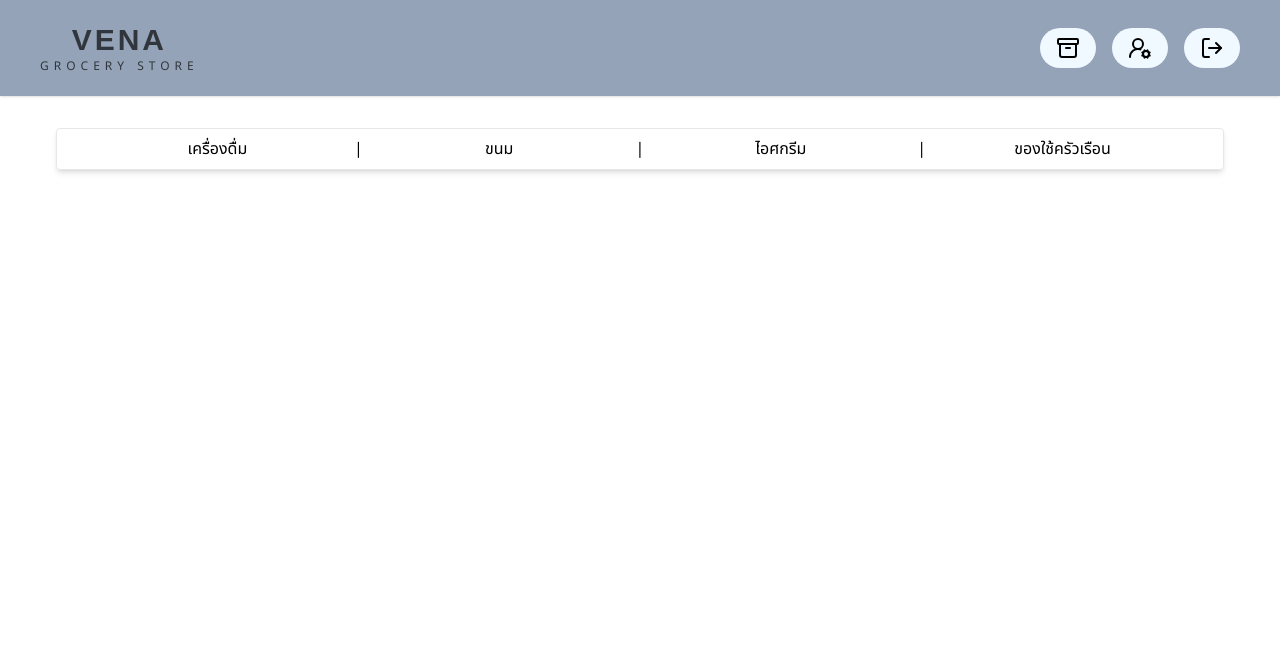
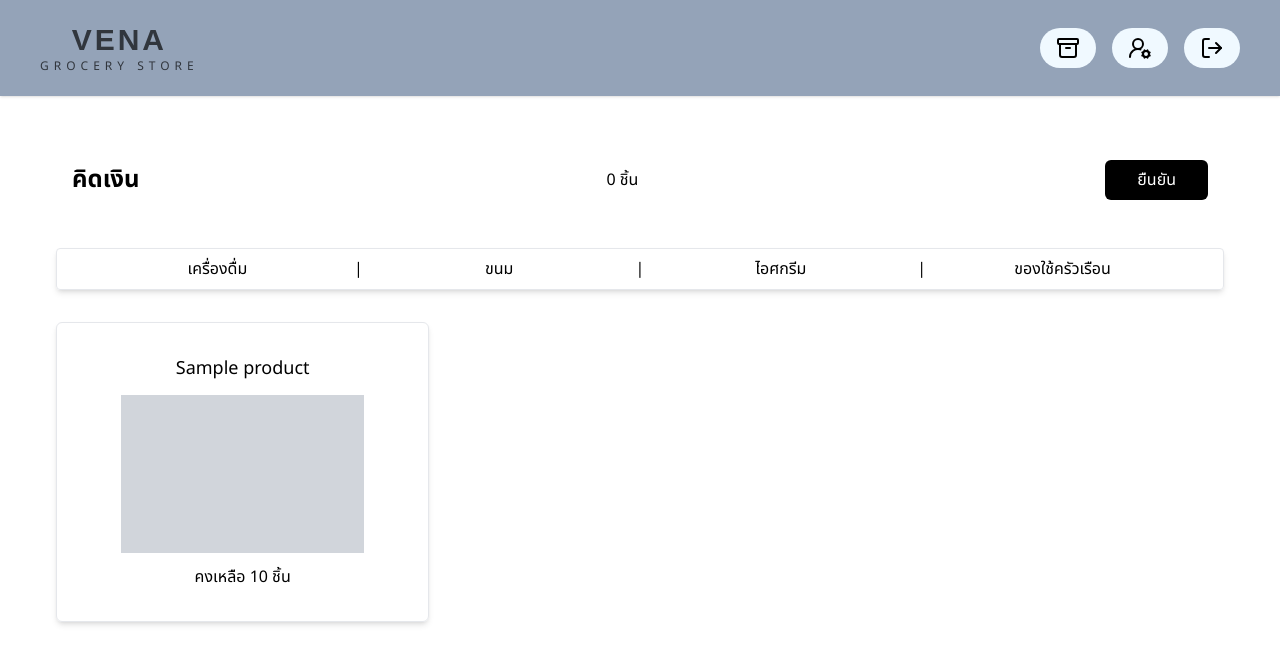
Before and after one commit to DefinitelyNotJay/SGM, a Django app: page /payment in a window 1280 px wide. Shown: the top 664 px of the page. Run offline with Django 5.2, Linux system fonts and the light colour scheme; tables that the repository leaves empty hold one stand-in row (values such as "Sample post"); some libraries are stand-ins or nearby versions; some web fonts are replaced.

Commit message:
inventory ui work fine

```diff
--- a/SGM/store/templates/employee/customer_form.html
+++ b/SGM/store/templates/employee/customer_form.html
@@ -13,18 +13,18 @@
 {% endblock nav %}
 {% block content %}
 <form method="post" class="flex flex-col flex-1 gap-3 mx-auto max-w-sm mt-20">
-    <h1 class="text-3xl text-center font-semibold mb-4">
+    <h1 class="text-3xl  text-center font-semibold mb-4">
     {% if isCreate %}
         สมัครสมาชิกใหม่
     {% else%}
         แก้ไขข้อมูลสมาชิก
     {% endif %}
-        </h1>
     {% csrf_token %}
     <div class="flex flex-col">
         <label for='{{ form.username.id_for_label }}'>ชื่อผู้ใช้หรือเบอร์โทรศัพท์</label>
         {{form.username|add_class:"p-2 border rounded focus:border-blue-300"}}
         {{form.username.errors}}
+
     </div>
     <div class="flex flex-col">
         <label for='{{ form.nickname.id_for_label }}'>ชื่อเล่น</label>
--- a/SGM/store/templates/employee/employee_layout.html
+++ b/SGM/store/templates/employee/employee_layout.html
@@ -1,33 +1,28 @@
 <!DOCTYPE html>
 <html lang="en">
   <head>
-    <meta charset="UTF-8">
-    <meta name="viewport" content="width=device-width, initial-scale=1.0">
+    <meta charset="UTF-8" />
+    <meta name="viewport" content="width=device-width, initial-scale=1.0" />
     <title>{% block title %} layout {% endblock %}</title>
     <script src="https://cdn.tailwindcss.com"></script>
-    <link rel="preconnect" href="https://fonts.googleapis.com">
-    <link href="https://fonts.googleapis.com/css2?family=Noto+Sans+Thai:wght@100..900&display=swap" rel="stylesheet">
+    <link rel="preconnect" href="https://fonts.googleapis.com" />
+    <link
+      href="https://fonts.googleapis.com/css2?family=Noto+Sans+Thai:wght@100..900&display=swap"
+      rel="stylesheet"
+    />
     <style>
       body {
-            font-family: 'Noto Sans Thai', sans-serif;
+        font-family: "Noto Sans Thai", sans-serif;
       }
     </style>
 
-    {% block nav %}
-    {% endblock %}
-
-    {% block head %}
-    {% endblock %}
+    {% block nav %} {% endblock %} {% block head %} {% endblock head %}
   </head>
 
   <body class="w-screen">
-    <div class="px-14 py-8">
-        {% block content %}
+    <div class="px-14 py-8">{% block content %} {% endblock content %}</div>
+  </body>
+  {% block script %}
+  <script src="/"></script>
   {% endblock %}
-    </div>
-    {% block script %}
-
-    {% endblock %}
-
-</body>
 </html>
--- a/SGM/store/templates/employee/payment.html
+++ b/SGM/store/templates/employee/payment.html
@@ -1,14 +1,77 @@
-{% extends './employee_layout.html' %}
-{% block title %} Home {% endblock %}
-<script src="https://cdn.tailwindcss.com"></script>
+{% extends "./employee_layout.html" %}
+{% block title %}
+Home Page
+{% endblock %}
 {% block nav %}
-    {% include "./navbarEMP.html" %}
-{% endblock%}
+  {% include "./navbarEMP.html" %}
+{% endblock nav%}
 {% block content %}
-    <div class="border rounded px-6 py-2 flex justify-between text-center shadow-md">
-        <button class="w-full">เครื่องดื่ม</button>|
-        <button class="w-full">ขนม</button>|
-        <button class="w-full">ไอศกรีม</button>|
-        <button class="w-full">ของใช้ครัวเรือน</button>
-    </div>
-{% endblock %}
+<div class="w-full flex justify-between items-center px-4 mt-8">
+  <p class="text-2xl font-bold">คิดเงิน</p>
+  <div>
+    <span id="amount">0</span><span> ชิ้น</span>
+  </div>
+  <button id="test-click" class="px-8 py-2 bg-[#000] text-[#fff] rounded-md">
+    ยืนยัน
+  </button>
+</div>
+<div
+  class="border rounded px-6 py-2 flex justify-between text-center shadow-md mt-12"
+>
+  <button class="w-full"><a href="beverage">เครื่องดื่ม</a></button> |
+  <button class="w-full"><a href="snack">ขนม</a></button> |
+  <button class="w-full"><a href="ice-cream">ไอศกรีม</a></button> |
+  <button class="w-full"><a href="household-item">ของใช้ครัวเรือน</a></button>
+</div>
+
+<section class="grid grid-cols-3 mt-8 gap-x-6 gap-y-6">
+  {% for product in products %}
+  <div onclick="selectProduct({{ product.id }})" id="product-{{ product.id }}" class="h-[300px] rounded-md hover:cursor-pointer hover:bg-gray-50 py-8 px-16 shadow-md border flex flex-col gap-3 text-center">
+    <p class="text-lg">{{ product.name }}</p>
+    {% comment %} <img src="" alt=""> {% endcomment %}
+    <div class="bg-gray-300 h-44"></div>
+    <p>คงเหลือ <span>{{product.quantity_in_stock}}</span> ชิ้น</p>
+  </div>
+  {% endfor %}
+</section>
+{% endblock content %}
+{% block script %}
+<script>
+  let amount = 0;
+  let selectedProducts = []
+  const amount_element = document.querySelector("#amount");
+
+  function getSelectedProductElement(product_id){
+    const productElement = document.querySelector(`#${product_id}`)
+  }
+
+  function selectProduct(product_id){
+
+    const currentSeletedProduct = document.querySelector(`#product-${product_id}`)
+
+    if (!selectedProducts.includes(product_id)){
+      selectedProducts = [...selectedProducts, product_id]
+      // console.log(selectedProducts)
+      amount_element.textContent = ++amount;
+      currentSeletedProduct.classList.add("bg-gray-200")
+    }
+    else {
+      selectedProducts = selectedProducts.filter(productId=>productId!=product_id)
+    console.log(selectedProducts)
+    currentSeletedProduct.classList.remove("bg-gray-200")
+    if (amount <= 0){
+      amount = 0
+      amount_element.textContent = 0
+    } else {
+      amount--
+      amount_element.textContent = amount
+    }
+    }
+  };
+
+
+  //const products = document.querySelectorAll(".product")
+  //.forEach(product=>product.addEventListener("click", selectProduct))
+
+</script>
+{% endblock script %}
--- a/SGM/store/templates/navbar.html
+++ b/SGM/store/templates/navbar.html
@@ -10,7 +10,7 @@
           width="250px" height="130px"
           class="self-center ml-[-20%] mt-[5%] transform hover:scale-105 transition-transform duration-100">
       </div>
-      <div class="flex space-x-4 items-center text-bold">
+      <div class="flex space-x-4 action-checkbox-column action-counter items-center text-bold">
         <a href="login"
           class="ml-4 flex justify-center text-center text-bold px-4 py-2 items-center rounded-full text-sky-500 transform hover:scale-[120%] hover:text-black transition-transform duration-100 text-sm bg-sky-50 shadow-white">
           <svg width="50px" height="50px" viewBox="0 0 24 24" fill="none" xmlns="http://www.w3.org/2000/svg">
--- a/SGM/store/views.py
+++ b/SGM/store/views.py
@@ -25,7 +25,8 @@ class EmployeeHome(View):
 
 class Payment(View):
     def get(self, request):
-        return render(request, "employee/payment.html")
+        products = Product.objects.all()
+        return render(request, "employee/payment.html", {"products": products})
 class ListCustomer(View):
     def get(self, request):
         customers = Customer.objects.all()
```
Also changed, not shown: SGM/store/templates/employee/all_customer.html (+35 -26 lines), SGM/store/templates/main/home.html (+7 -8 lines), SGM/store/templates/registration/sign_up.html (+7 -7 lines). Lines whose indentation alone changed are shown as unchanged.
